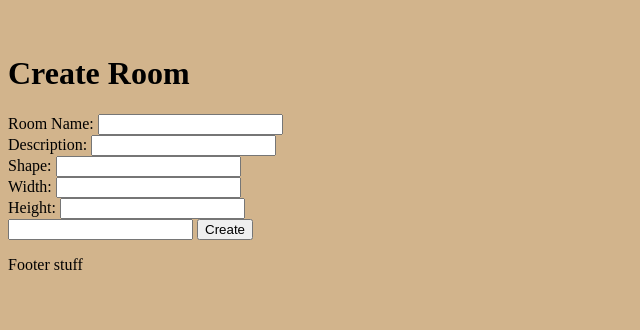
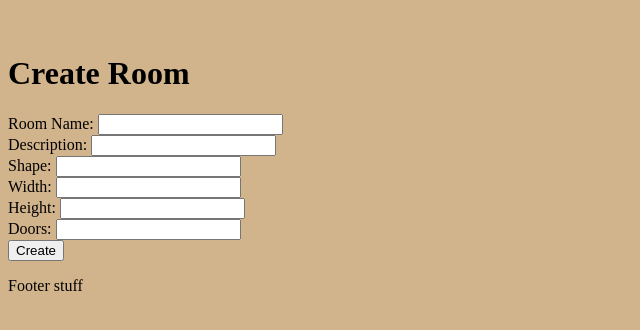
Before and after one commit to LeoKnox/adventure_django2, a Django app: template templates/room_create.html in a window 1280 px wide. Shown: the part 50-380 px from the top of the page, without its empty margins (0-640 px from the left). Run offline with Django 3.2, Linux system fonts and the light colour scheme; the template is opened without the code that fills it, so the values that code supplies are empty.

Commit message:
Add files via upload

```diff
--- a/rooms/templates/room_create.html
+++ b/rooms/templates/room_create.html
@@ -22,12 +22,14 @@
     <label>Height: </label>
     <input type="number" name="height" />
     <br>
+    <label>Doors: </label>
     <input type="text" list="doors" name="doors" />
     <datalist name="doors" id="doors">
         {% for door in doors %}
             <option value="door">{{ door.next_room }}</option>
         {% endfor %}
     </datalist>
+    <br/>
     <input type="submit" value="Create">
 </form>
 {% endblock %}
```
